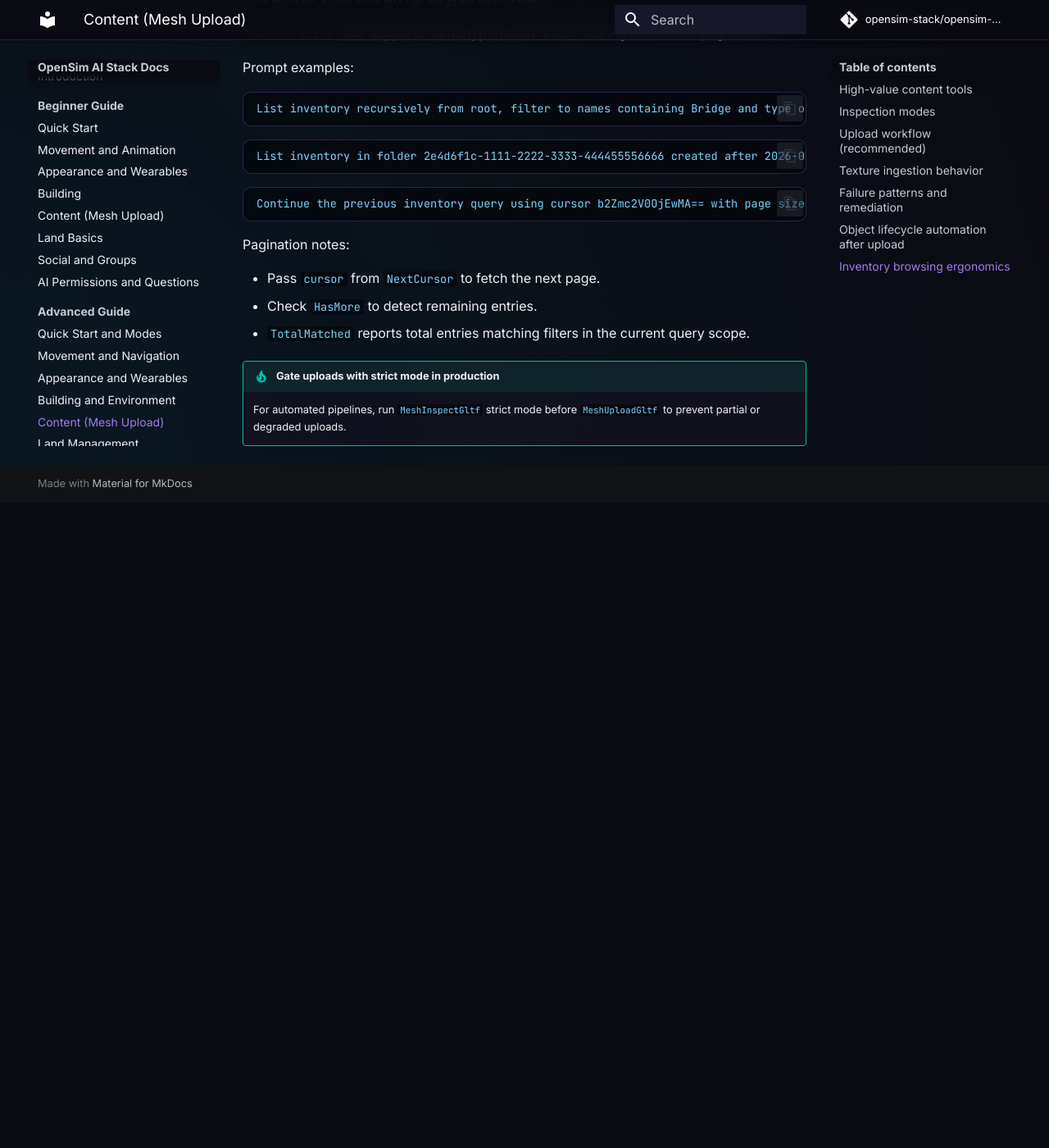
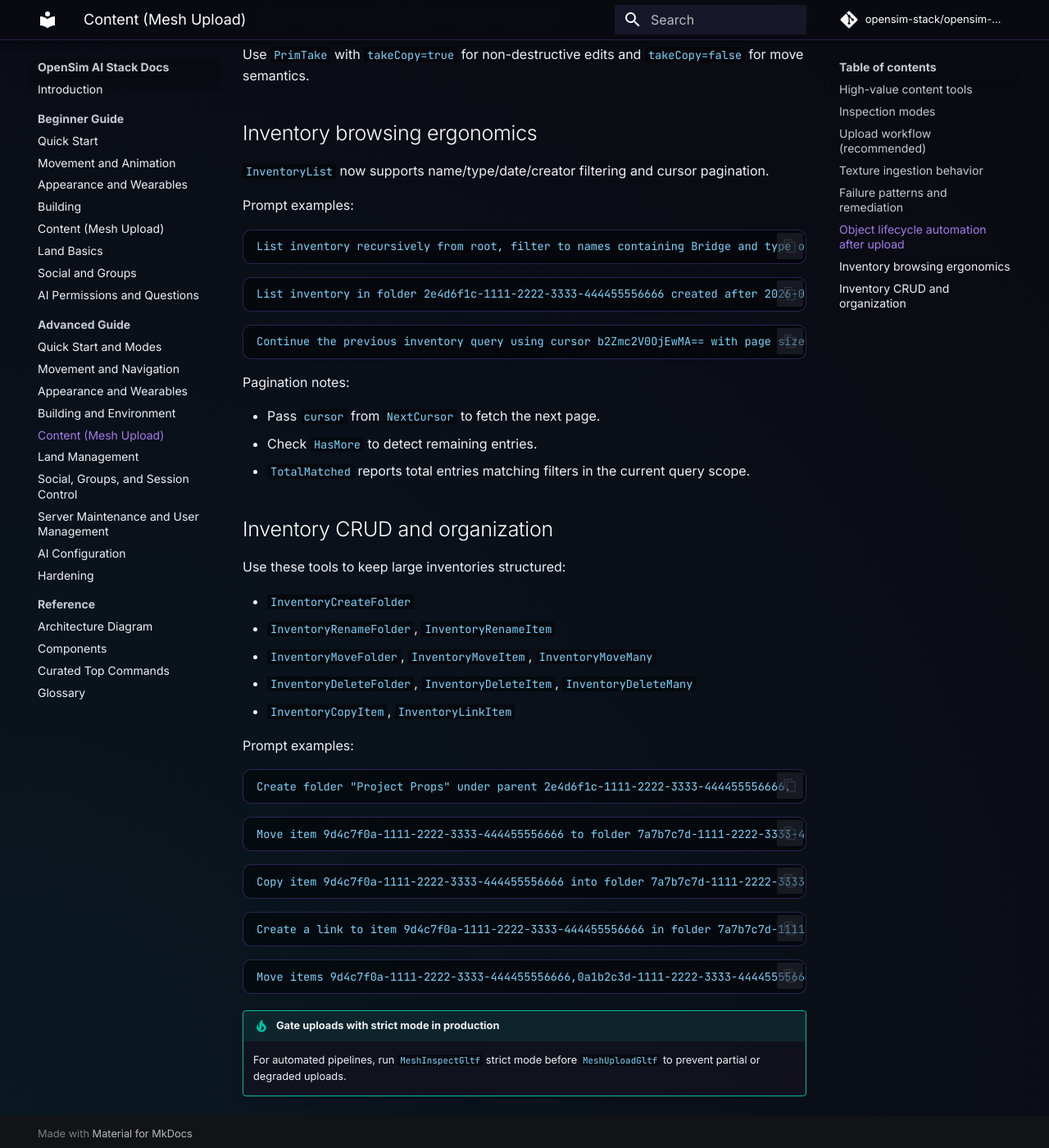
Before and after one commit to opensim-stack/opensim-stack-docs, an MkDocs documentation site: the page built from docs/advanced/content.md, in a window 1280 px wide and 1400 px high, scrolled down 2650 px. Shown: the whole window at 82% size. Built offline with MkDocs 1.6.1 and Material for MkDocs 9.7.7, drawn with Linux system fonts in a browser that asks for light colours; comment, search, counter and statistics services are not loaded; before the commit the page ends 3263 px from its top, so only the background shows below that; some of the changed text lies outside the part shown.

Commit message:
Inventory CRUD

````diff
--- a/docs/advanced/content.md
+++ b/docs/advanced/content.md
@@ -9,6 +9,11 @@ This page documents Collada-free mesh content workflows using modern `.glb` / `.
 - `AssetUploadInventory`
 - `AssetDownload`
 - `InventoryList`
+- `InventoryCreateFolder`
+- `InventoryMoveItem`
+- `InventoryMoveFolder`
+- `InventoryCopyItem`
+- `InventoryLinkItem`
 
 ## Inspection modes
 
@@ -121,5 +126,37 @@ Pagination notes:
 - Check `HasMore` to detect remaining entries.
 - `TotalMatched` reports total entries matching filters in the current query scope.
 
+## Inventory CRUD and organization
+
+Use these tools to keep large inventories structured:
+
+- `InventoryCreateFolder`
+- `InventoryRenameFolder`, `InventoryRenameItem`
+- `InventoryMoveFolder`, `InventoryMoveItem`, `InventoryMoveMany`
+- `InventoryDeleteFolder`, `InventoryDeleteItem`, `InventoryDeleteMany`
+- `InventoryCopyItem`, `InventoryLinkItem`
+
+Prompt examples:
+
+```text
+Create folder "Project Props" under parent 2e4d6f1c-1111-2222-3333-444455556666.
+```
+
+```text
+Move item 9d4c7f0a-1111-2222-3333-444455556666 to folder 7a7b7c7d-1111-2222-3333-444455556666.
+```
+
+```text
+Copy item 9d4c7f0a-1111-2222-3333-444455556666 into folder 7a7b7c7d-1111-2222-3333-444455556666 with name Project Sign v2.
+```
+
+```text
+Create a link to item 9d4c7f0a-1111-2222-3333-444455556666 in folder 7a7b7c7d-1111-2222-3333-444455556666 named Sign Shortcut.
+```
+
+```text
+Move items 9d4c7f0a-1111-2222-3333-444455556666,0a1b2c3d-1111-2222-3333-444455556666 into folder 7a7b7c7d-1111-2222-3333-444455556666.
+```
+
 !!! tip "Gate uploads with strict mode in production"
     For automated pipelines, run `MeshInspectGltf` strict mode before `MeshUploadGltf` to prevent partial or degraded uploads.
````
Also changed, not shown: docs/beginner/content.md (+24 -0 lines).
